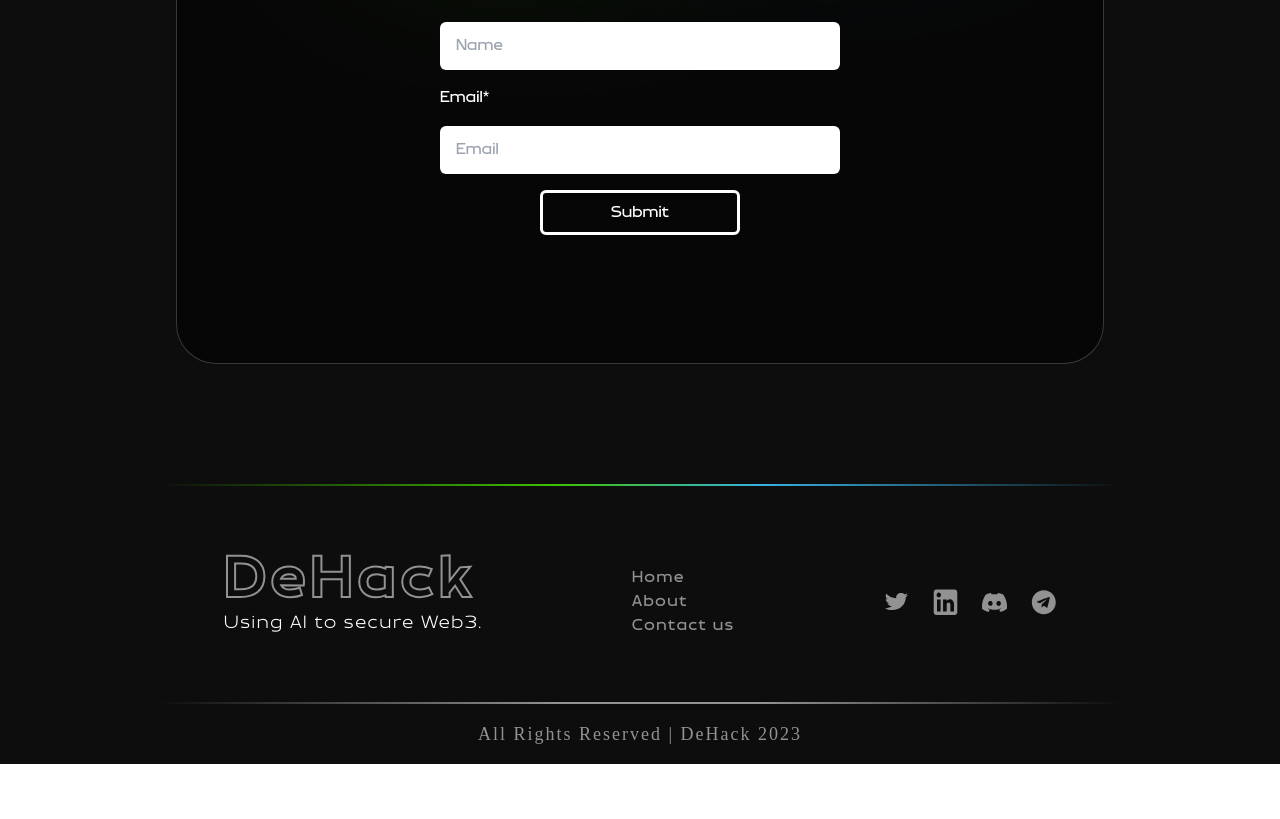
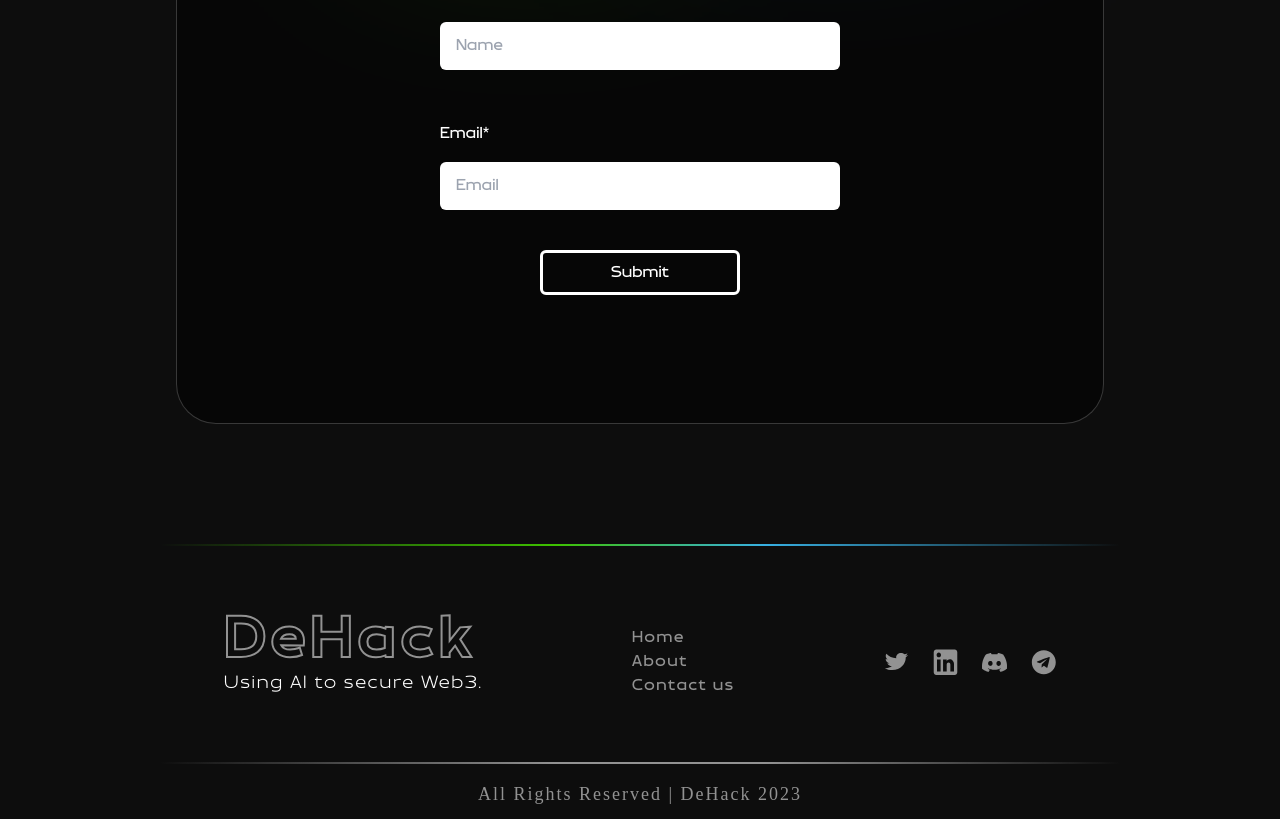
Before and after one commit to noorshanu/dehack, a Next.js app: page / in a window 1280 px wide. Shown: the part 6780-7599 px from the top of the page. Before the commit the page ends 7544 px from the top, so only its background shows below. Built offline with nearby package versions, Linux system fonts and the light colour scheme.

Commit message:
Update index.js

```diff
--- a/elements/Waitlist/index.js
+++ b/elements/Waitlist/index.js
@@ -122,7 +122,7 @@ const Waitlist = ({ IBM }) => {
 
           <label className="text-[#fff] text-start">Your Name*</label>
             <input
-              className="p-3 rounded-md outline-none border-none pl-4 text-black"
+              className="p-3 rounded-md outline-none border-none pl-4 text-black mb-9"
               placeholder="Name"
               type="text"
               name='yourName'
@@ -132,7 +132,7 @@ const Waitlist = ({ IBM }) => {
 
           <label className="text-[#fff] text-start">Email*</label>
             <input
-              className="p-3 rounded-md outline-none border-none pl-4 text-black"
+              className="p-3 rounded-md outline-none border-none pl-4 text-black mb-6"
               placeholder="Email"
               type="email"
               name='email'
```
